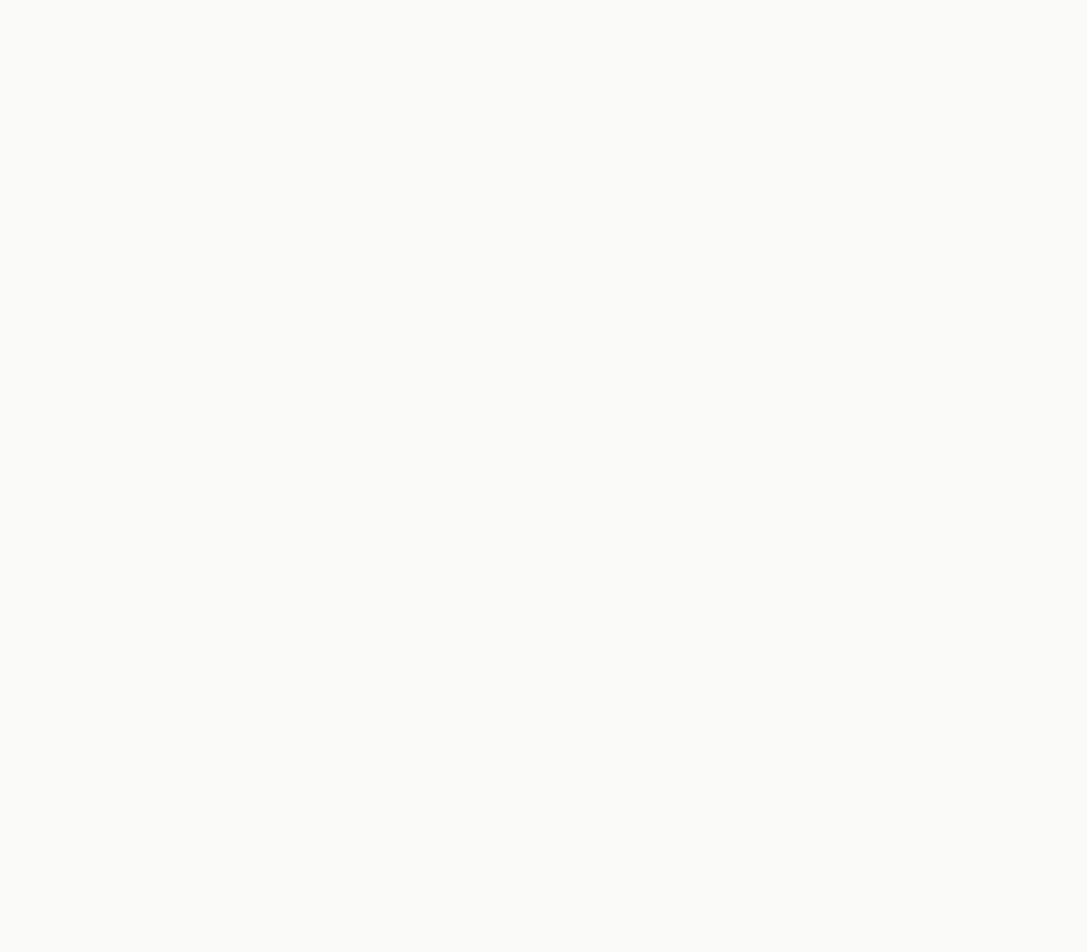
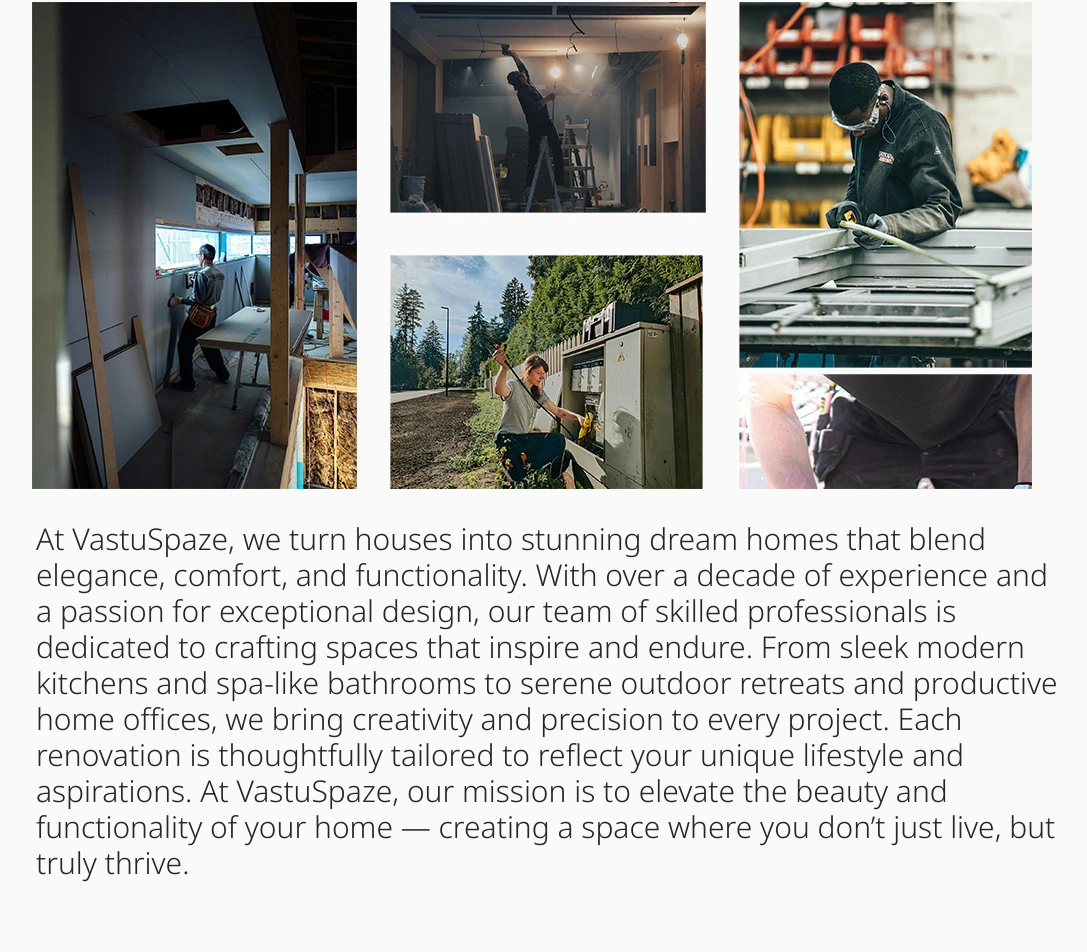
Before and after one commit to abhi-up/vastuspaze-renovation, a React (Vite) app: page / in a window 1280 px wide. Shown: the part 4810-5762 px from the top of the page, without its empty margins (92-1179 px from the left). Before the commit the page ends 4648 px from the top, so only its background shows below. Built offline with nearby package versions, Linux system fonts and the light colour scheme.

Commit message:
feat: about section

```diff
--- a/src/App.jsx
+++ b/src/App.jsx
@@ -1,3 +1,4 @@
+import About from "./components/About"
 import Hero from "./components/Hero"
 import Navbar from "./components/Navbar"
 import Portfolio from "./components/Portfolio"
@@ -10,6 +11,7 @@ const App = () => {
       <Hero />
       <Services />
       <Portfolio />
+      <About />
     </main>
   )
 }
--- /dev/null
+++ b/src/components/About.jsx
@@ -0,0 +1,34 @@
+import aboutImage from "../assets/about.webp"
+
+const About = () => {
+  return (
+    <section className="max-w-7xl mx-auto border-b-2 mt-20" id="about">
+      <h2 className="text-xl lg:text-3xl tracking-tight text-center uppercase mx-4 mb-12">
+        About
+      </h2>
+      <div className="flex flex-col items-center lg:space-x-8 mx-4 mb-20">
+        <div className="mb-8 lg:mb-0">
+          <img
+            src={aboutImage}
+            alt="About VastuSpaze"
+            className="w-full h-auto "
+          />
+        </div>
+        <p className="text-lg lg:text-3xl font-light text-center lg:text-left max-w-5xl mx-auto mt-8">
+          At VastuSpaze, we turn houses into stunning dream homes that blend
+          elegance, comfort, and functionality. With over a decade of experience
+          and a passion for exceptional design, our team of skilled
+          professionals is dedicated to crafting spaces that inspire and endure.
+          From sleek modern kitchens and spa-like bathrooms to serene outdoor
+          retreats and productive home offices, we bring creativity and
+          precision to every project. Each renovation is thoughtfully tailored
+          to reflect your unique lifestyle and aspirations. At VastuSpaze, our
+          mission is to elevate the beauty and functionality of your home —
+          creating a space where you don’t just live, but truly thrive.
+        </p>
+      </div>
+    </section>
+  )
+}
+
+export default About
```
